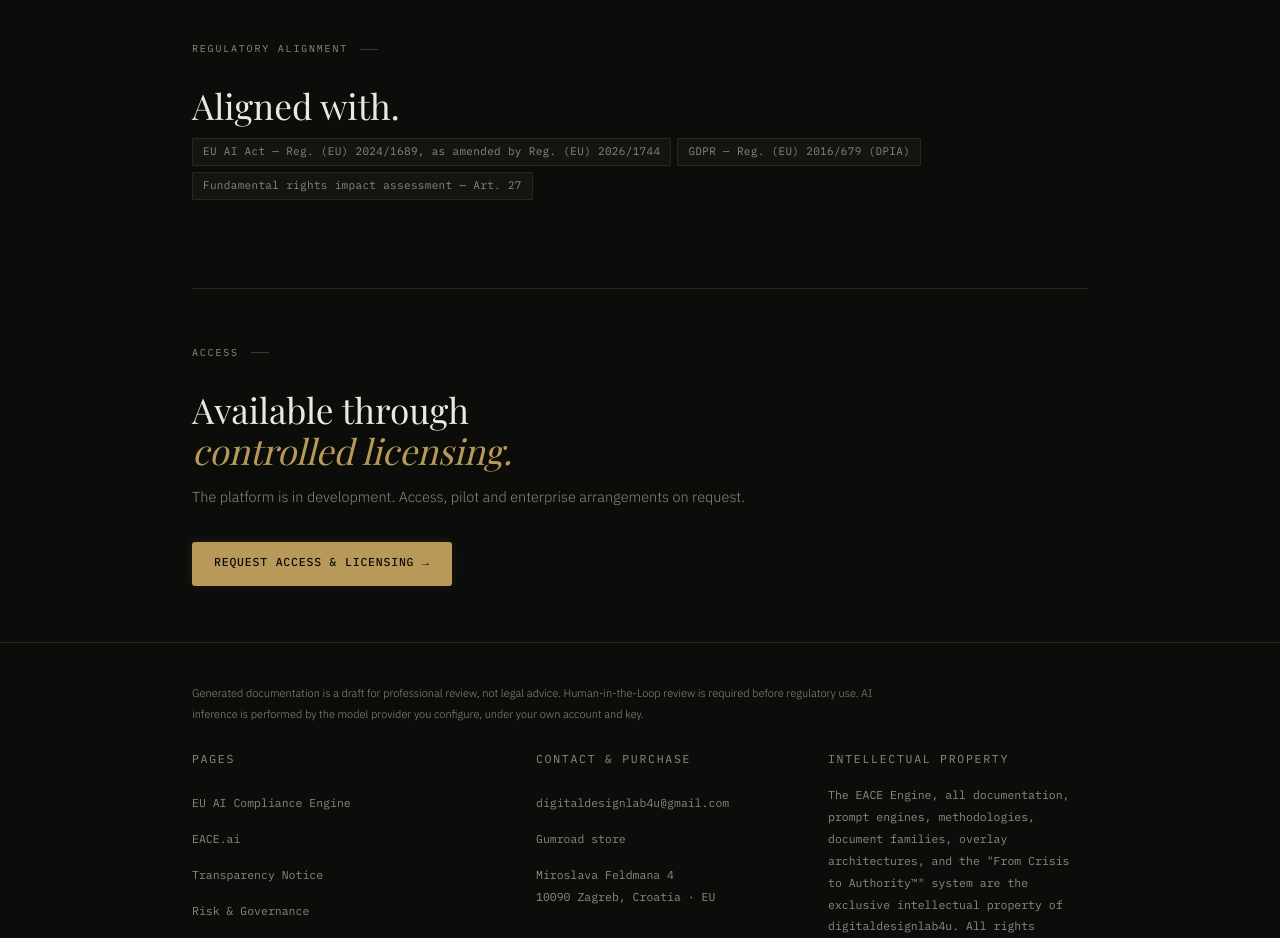
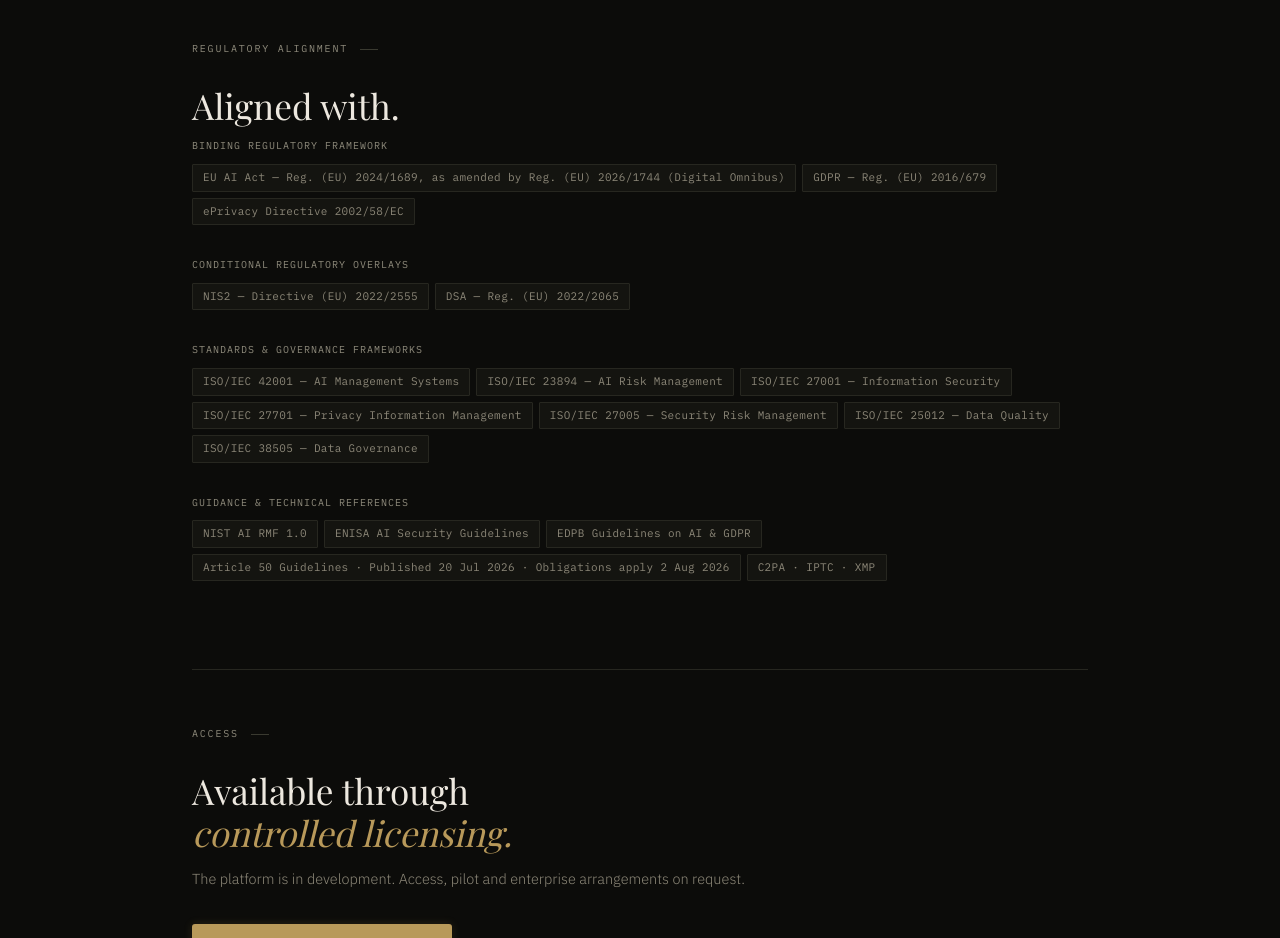
Before and after one commit to digitaldesignlab4u/eace-engine, a plain HTML site: page eace-ai.html in a window 1280 px wide. Shown: the part 2820-3758 px from the top of the page. Drawn offline with nearby package versions, Linux system fonts and the light colour scheme; a web font is replaced by a local one.

Commit message:
EACE.ai page: regulatory alignment identical to the core engine section
Same four groups and tags as the home page (binding framework, conditional
overlays, standards, guidance), since the platform implements the same
methodology.

Co-Authored-By: Claude Opus 5.5 <noreply@anthropic.com>
Claude-Session: https://claude.ai/code/session_01XGQyDzApWNEPUFPg2hCP48

```diff
--- a/eace-ai.html
+++ b/eace-ai.html
@@ -234,10 +234,34 @@ footer{border-top:0.5px solid var(--line);padding:2.5rem 0 2rem}
 <section class="sec">
   <p class="sec-label">Regulatory alignment</p>
   <h2>Aligned with.</h2>
+  <p class="align-subhead">Binding regulatory framework</p>
   <div class="align-grid">
-    <span class="align-tag">EU AI Act — Reg. (EU) 2024/1689, as amended by Reg. (EU) 2026/1744</span>
-    <span class="align-tag">GDPR — Reg. (EU) 2016/679 (DPIA)</span>
-    <span class="align-tag">Fundamental rights impact assessment — Art. 27</span>
+    <span class="align-tag">EU AI Act — Reg. (EU) 2024/1689, as amended by Reg. (EU) 2026/1744 (Digital Omnibus)</span>
+    <span class="align-tag">GDPR — Reg. (EU) 2016/679</span>
+    <span class="align-tag">ePrivacy Directive 2002/58/EC</span>
+  </div>
+  <p class="align-subhead">Conditional regulatory overlays</p>
+  <div class="align-grid">
+    <span class="align-tag">NIS2 — Directive (EU) 2022/2555</span>
+    <span class="align-tag">DSA — Reg. (EU) 2022/2065</span>
+  </div>
+  <p class="align-subhead">Standards &amp; governance frameworks</p>
+  <div class="align-grid">
+    <span class="align-tag">ISO/IEC 42001 — AI Management Systems</span>
+    <span class="align-tag">ISO/IEC 23894 — AI Risk Management</span>
+    <span class="align-tag">ISO/IEC 27001 — Information Security</span>
+    <span class="align-tag">ISO/IEC 27701 — Privacy Information Management</span>
+    <span class="align-tag">ISO/IEC 27005 — Security Risk Management</span>
+    <span class="align-tag">ISO/IEC 25012 — Data Quality</span>
+    <span class="align-tag">ISO/IEC 38505 — Data Governance</span>
+  </div>
+  <p class="align-subhead">Guidance &amp; technical references</p>
+  <div class="align-grid">
+    <span class="align-tag">NIST AI RMF 1.0</span>
+    <span class="align-tag">ENISA AI Security Guidelines</span>
+    <span class="align-tag">EDPB Guidelines on AI & GDPR</span>
+    <span class="align-tag">Article 50 Guidelines · Published 20 Jul 2026 · Obligations apply 2 Aug 2026</span>
+    <span class="align-tag">C2PA · IPTC · XMP</span>
   </div>
 </section>
 
```
